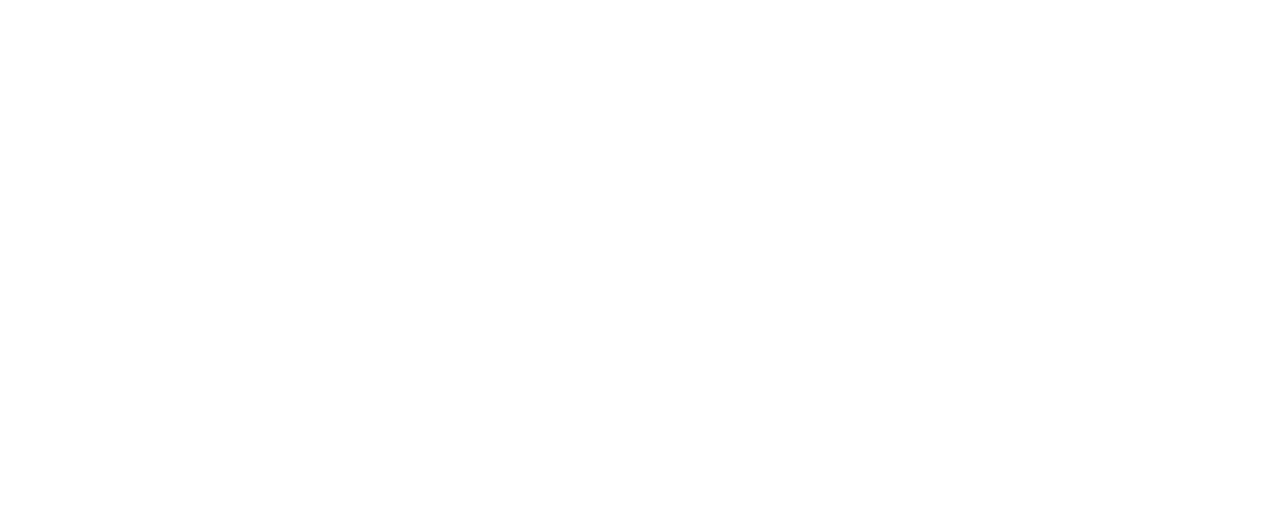
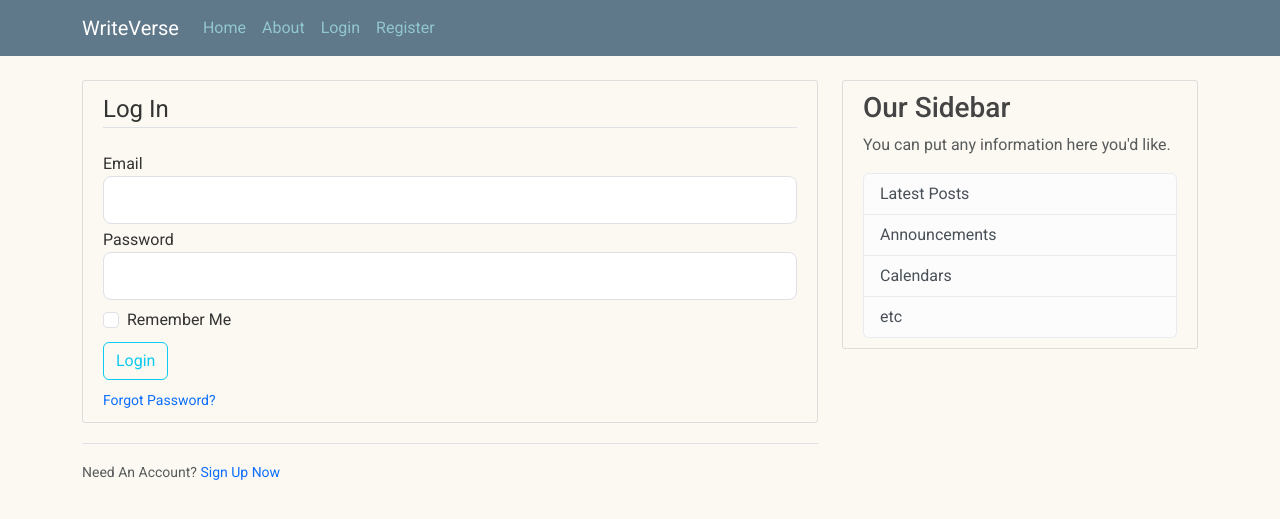
Before and after one commit to Tangsang2003/WriteVerse, a Flask app: page /login in a window 1280 px wide. Before the commit the part shown is empty. Shown: the top 519 px of the page. Run offline with Flask 3, Linux system fonts and the light colour scheme.

Commit message:
Complete Login Functionality

```diff
--- a/static/main.css
+++ b/static/main.css
@@ -83,3 +83,11 @@ a.article-title:hover {
 a {
 text-decoration: none;
 }
+
+.form-check {
+    margin-top: 4px;
+}
+
+.form-group {
+    margin-bottom: 4px;
+}
--- a/templates/layout.html
+++ b/templates/layout.html
@@ -29,13 +29,13 @@
           </button>
           <div class="collapse navbar-collapse" id="navbarToggle">
             <div class="navbar-nav mr-auto">
-              <a class="nav-item nav-link" href="/">Home</a>
-              <a class="nav-item nav-link" href="/about">About</a>
+              <a class="nav-item nav-link" href="{{ url_for('home') }}">Home</a>
+              <a class="nav-item nav-link" href="{{ url_for('about') }}">About</a>
             </div>
             <!-- Navbar Right Side -->
             <div class="navbar-nav">
-              <a class="nav-item nav-link" href="/login">Login</a>
-              <a class="nav-item nav-link" href="/register">Register</a>
+              <a class="nav-item nav-link" href="{{ url_for('login') }}">Login</a>
+              <a class="nav-item nav-link" href="{{ url_for('register') }}">Register</a>
             </div>
           </div>
         </div>
--- a/templates/login.html
+++ b/templates/login.html
@@ -0,0 +1,53 @@
+{% extends "layout.html" %}
+{% block content %}
+    <div class="content-section">
+        <form method="POST" action="">
+            {{ form.hidden_tag() }}
+            <fieldset class="form-group">
+                <legend class="border-bottom mb-4">Log In</legend>
+                <div class="form-group">
+                    {{ form.email.label(class="form-control-label") }}
+                    {% if form.email.errors %}
+                        {{ form.email(class="form-control form-control-lg is-invalid") }}
+                        <div class="invalid-feedback">
+                            {% for error in form.email.errors %}
+                                <span>{{ error }}</span>
+                            {% endfor %}
+                        </div>
+                    {% else %}
+                        {{ form.email(class="form-control form-control-lg") }}
+                    {% endif %}
+
+                </div>
+                <div class="form-group">
+                    {{ form.password.label(class="form-control-label") }}
+                    {% if form.password.errors %}
+                        {{ form.password(class="form-control form-control-lg is-invalid") }}
+                        <div class="invalid-feedback">
+                            {% for error in form.password.errors %}
+                                <span>{{ error }}</span>
+                            {% endfor %}
+                        </div>
+                    {% else %}
+                        {{ form.password(class="form-control form-control-lg") }}
+                    {% endif %}
+                </div>
+                <div class="form-check mt-2">
+                    {{ form.remember(class="form-check-input")}}
+                    {{ form.remember.label(class="form-check-label")}}
+                </div>
+            </fieldset>
+            <div class="form-group mt-2 mb-2">
+                {{ form.submit(class="btn btn-outline-info") }}
+            </div>
+            <small class="text-muted ml-2">
+                <a href="#">Forgot Password?</a>
+            </small>
+        </form>
+    </div>
+    <div class="border-top pt-3">
+        <small class="text-muted">
+            Need An Account? <a class="ml-2" href="{{ url_for('register') }}">Sign Up Now</a>
+        </small>
+    </div>
+{% endblock content %}
--- a/writeverse.py
+++ b/writeverse.py
@@ -22,7 +22,7 @@ posts = [
 
 @app.route("/")
 @app.route("/home")
-def hello():
+def home():
     return render_template("home.html", posts=posts)
 
 
@@ -36,14 +36,20 @@ def register():
     form = RegistrationForm()
     if form.validate_on_submit():
         flash(f'Account Created For {form.username.data}!', 'success')
-        return redirect("/")
+        return redirect(url_for("home"))
 
     return render_template('register.html', title='Register', form=form)
 
 
-@app.route("/login")
+@app.route("/login", methods=['GET', 'POST'])
 def login():
     form = LoginForm()
+    if form.validate_on_submit():
+        if form.email.data == 'admin@blog.com' and form.password.data == 'password':
+            flash('You have been logged in!', 'success')
+            return redirect(url_for('home'))
+        else:
+            flash('Login unsuccessful! Please check your email and password', 'danger')
     return render_template('login.html', title='Login', form=form)
 
 
```
